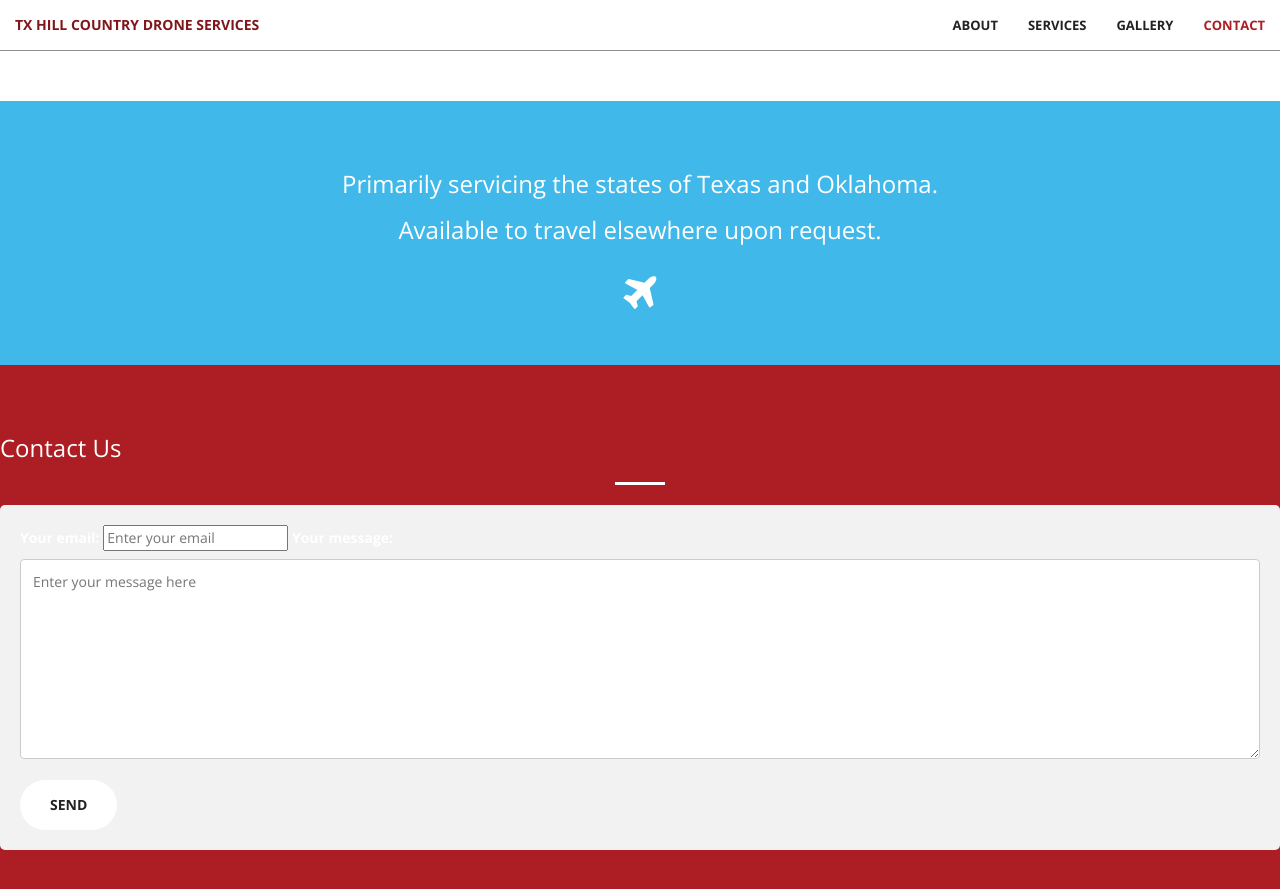
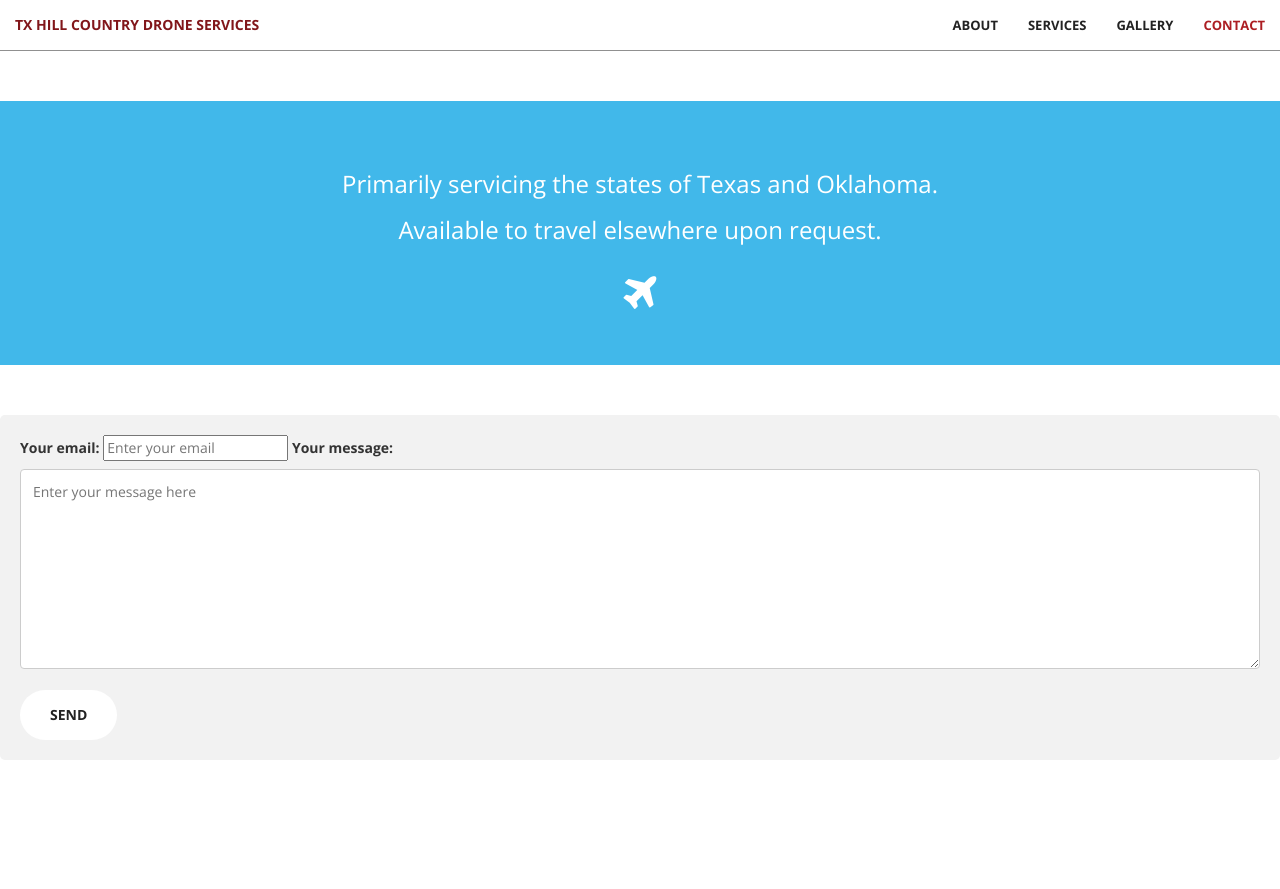
Before and after one commit to thcdroneservices/thcdroneservices.github.io, a Jekyll site: the page built from index.html, in a window 1280 px wide and 900 px high, scrolled down 4154 px. Shown: the top 889 px of the window. Built offline with Jekyll 4.4.1, drawn with Linux system fonts in a browser that asks for light colours; after the commit the page ends 4964 px from its top, so only the background shows below that.

Commit message:
update CF

```diff
--- a/_includes/contact-form.html
+++ b/_includes/contact-form.html
@@ -1,7 +1,5 @@
-<aside class="bg-primary">
-    <h3>Contact Us</h3>
-    <hr class="light">
-     <div class="contact-form">
+<aside>
+     <div class="contact-form" class="bg-primary">
         <div class="contact-form-form">
             <form action="https://formspree.io/f/xvgpgyee" method="POST">
 
```
